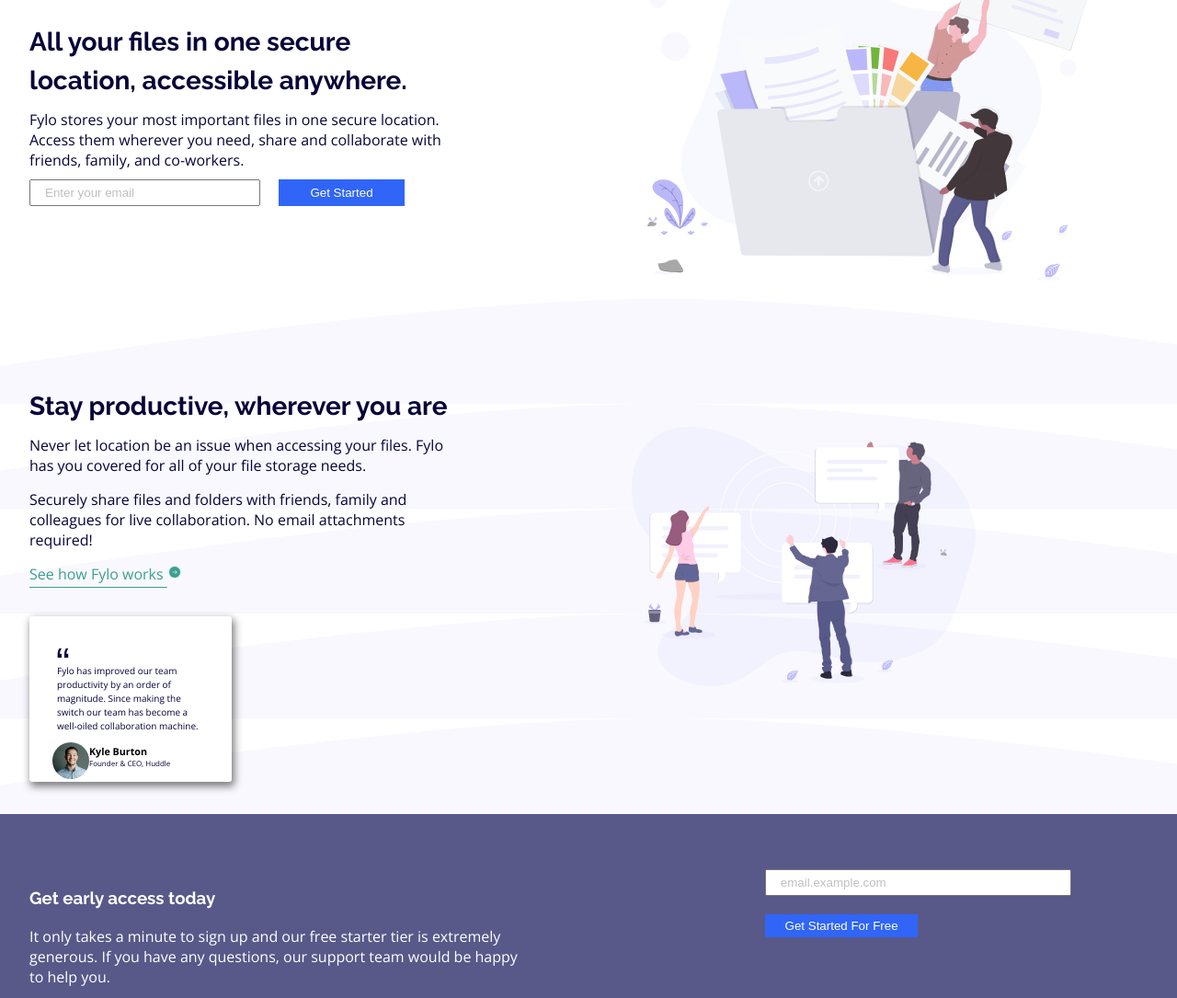
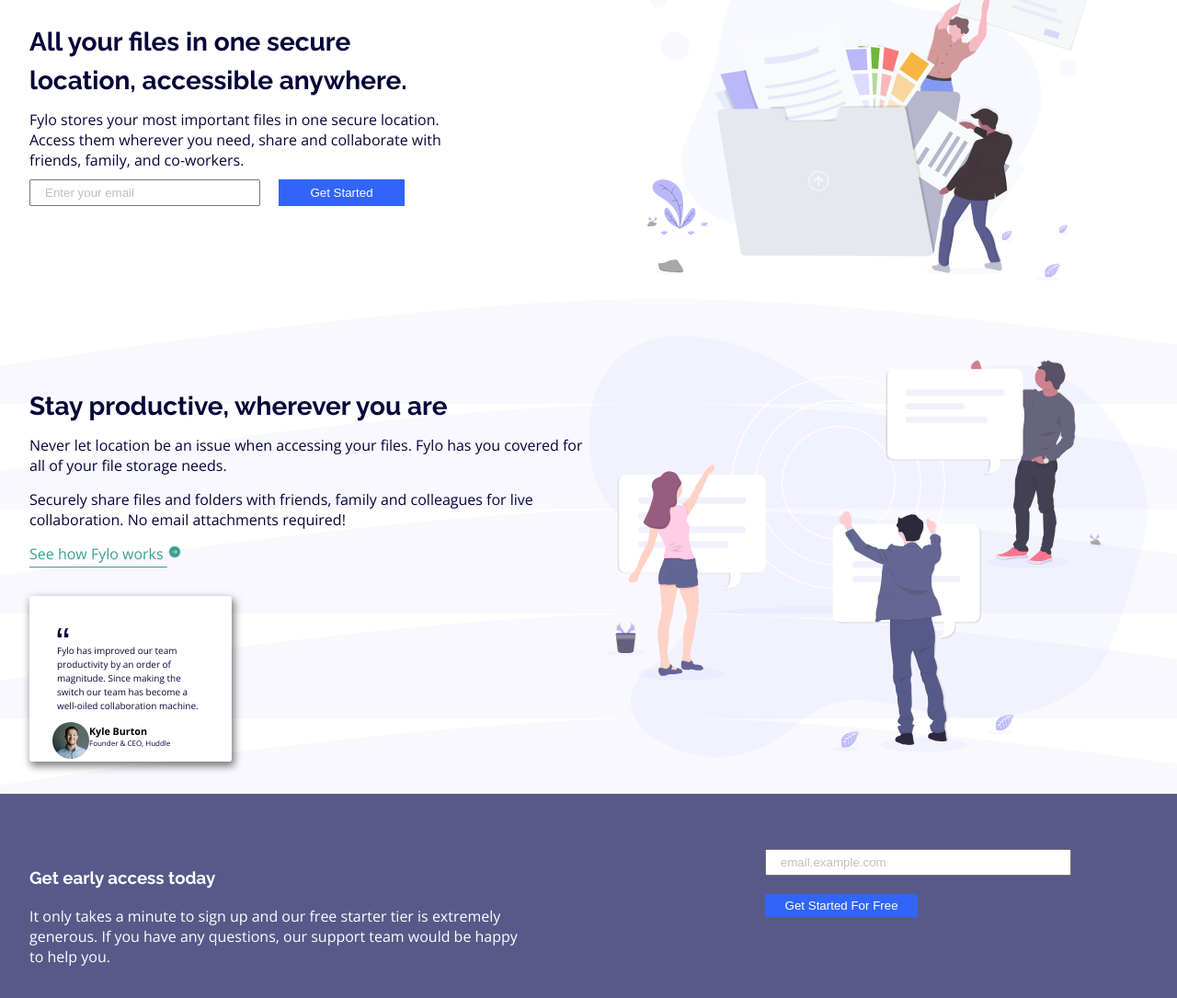
Before and after one commit to Mecylinda/Fylo-LandingPage, a plain HTML site: page index.html in a window 1280 px wide. Shown: the part 129-1214 px from the top of the page at 92% size. Drawn offline with nearby package versions, Linux system fonts and the light colour scheme; a web font is replaced by a local one.

Commit message:
more work done

```diff
--- a/index.html
+++ b/index.html
@@ -61,7 +61,7 @@
     </section>
     <section class="B">
 <div class="illustration-2 control">
-  <div class="text ">
+  <div class="content">
     <h3 class="text-heading">
               Stay productive, wherever you are
             </h3>
@@ -87,7 +87,7 @@
             </div>
              </div>
   </div>
-  <div class="img"><img src="./images/illustration-2.svg" class="image" alt=""></div>
+  <div class="img-wrapper"><img src="./images/illustration-2.svg" alt=""></div>
 
 
 
--- a/style.css
+++ b/style.css
@@ -117,34 +117,35 @@ h3{
     font-weight: 700;
 }
 
-.text a {
+.content a {
 
     text-underline-offset: 0.5em;
     color: hsl(170, 45%, 43%);
 
 }
-.text h3, .text p{
+.content h3, .content p{
     margin-bottom: 15px;
     color: hsl(243, 87%, 12%);
 }
-.illustration-2 .text{
-    width: 50%;
+.illustration-2 .content{
+
     margin-top: 80px;
+    flex: 1;
 
 
 }
 
-.illustration-2  .image{
-    width: 50%;
-
-
-}
-.img{
-    width: 80%;
+.img-wrapper{
+    flex: 1;
     display: flex;
     justify-content: center;
     align-items: center;
 }
+
+.img-wrapper img {
+    max-width: 100%;
+}
+
 .Avatar{
     display: flex;
     justify-content: start;
@@ -272,6 +273,7 @@ footer{
             justify-content: center;
             align-items: center;
             width: 80%;
+            margin: 0 auto;
 
 
         }
```
